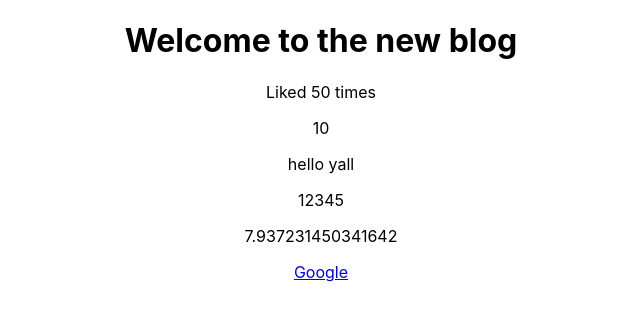
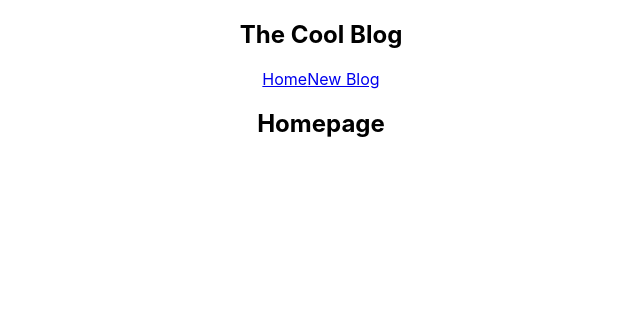
Before and after one commit to LashondaM/cool-blog, a React (Create React App) app: page / in a window 1280 px wide. Shown: the top 320 px of the page, without its empty margins (319-959 px from the left). Built offline with nearby package versions, Linux system fonts and the light colour scheme.

Commit message:
Multiple Components

```diff
--- a/src/App.js
+++ b/src/App.js
@@ -1,26 +1,13 @@
 import './App.css';
+import Navbar from './Navbar';
+import Home from './Home';
 
 function App() {
-const title = 'Welcome to the new blog';
-const likes = 50;
-// const person = {name: 'shonnie', age: 22}; can do bools and objects and try to output it like that
-
-const link = "http://www.google.com";
-
   return (
     <div className="App">
+      <Navbar /> {/*you can also do <Navbar></Navbar> */}
       <div className="content">
-        <h1>{ title }</h1>
-        <p>Liked { likes } times</p>
-
-        {/* <p>{ person }</p> */}
-
-        <p>{ 10 }</p>
-        <p>{ "hello yall" }</p>
-        <p>{ [1,2,3,4,5] }</p>
-        <p>{ Math.random() * 10 }</p>
-
-        <a href={link} target="_blank">Google</a>
+        <Home />
       </div>
     </div>
   );
--- /dev/null
+++ b/src/Home.js
@@ -0,0 +1,9 @@
+const Home = () => {
+    return (
+        <div className="home">
+            <h2>Homepage</h2>
+        </div>
+     );
+}
+
+export default Home;
--- /dev/null
+++ b/src/Navbar.js
@@ -0,0 +1,14 @@
+// type sfc and hit tab to make a stateless functional component
+const Navbar = () => {
+    return (
+        <nav className="navbar">
+            <h1>The Cool Blog</h1>
+            <div className="links">
+                <a href="/">Home</a>
+                <a href="/create">New Blog</a>
+            </div>
+        </nav>
+     );
+}
+
+export default Navbar;
```
